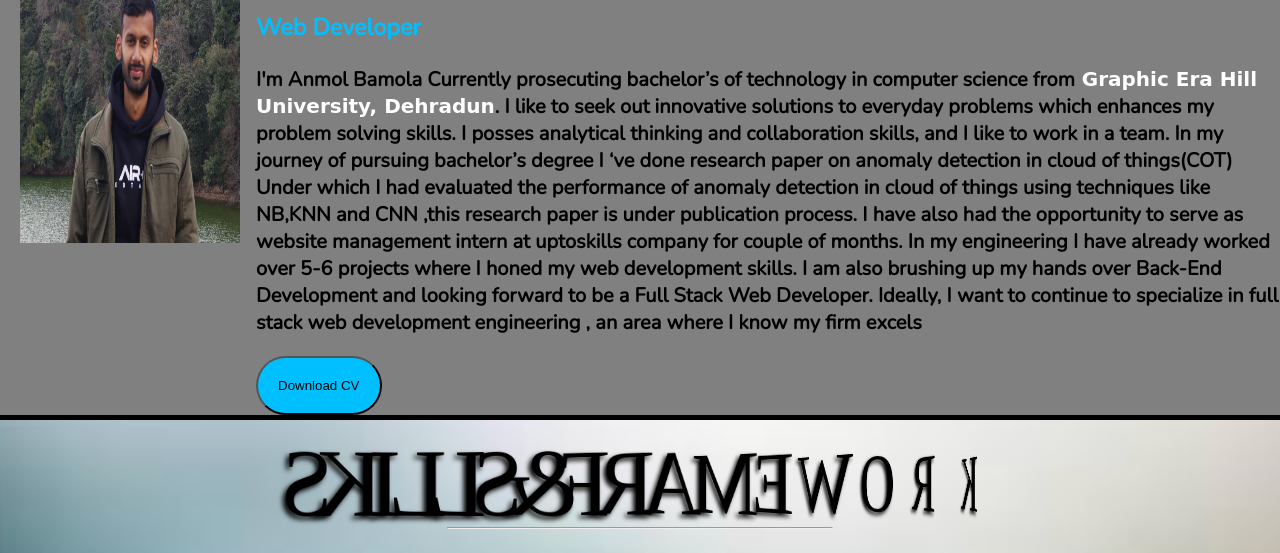
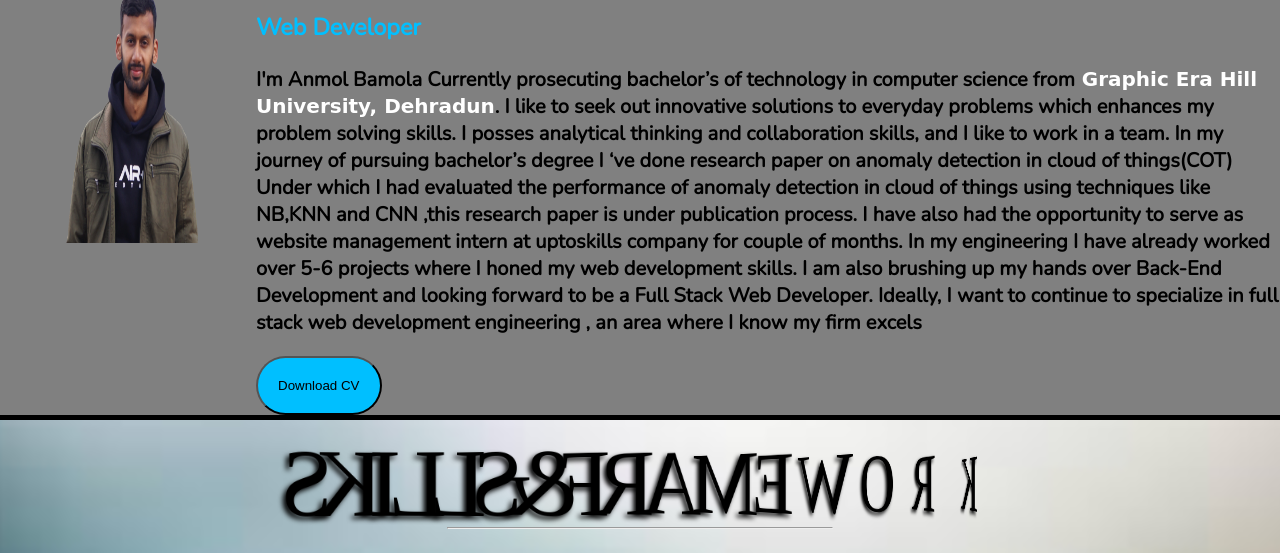
Before and after one commit to AnmolBamola1/AnmolBamola1.github.io, a plain HTML site: page about.html in a window 1280 px wide. Shown: the part 177-730 px from the top of the page. Drawn offline with nearby package versions, Linux system fonts and the light colour scheme.

Commit message:
Update about.html

```diff
--- a/about.html
+++ b/about.html
@@ -29,7 +29,7 @@
      <div class="container4">
        <div class="c4">
         <div class="imgc4">
-        <img src="images/mine3.jpg" height=280px width=220px>
+        <img src="images/mine3.png" height=280px width=220px>
         </div>
         <div class="c4txt">
         <h1>Anmol Bamola</h1>
```
